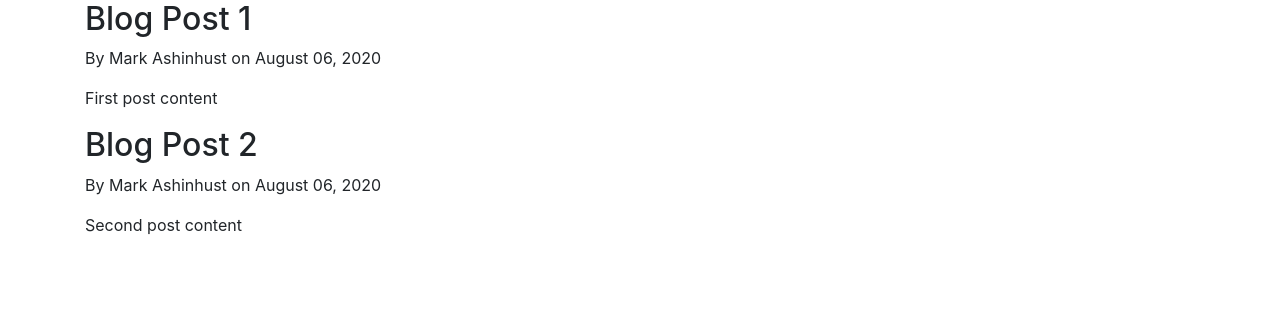
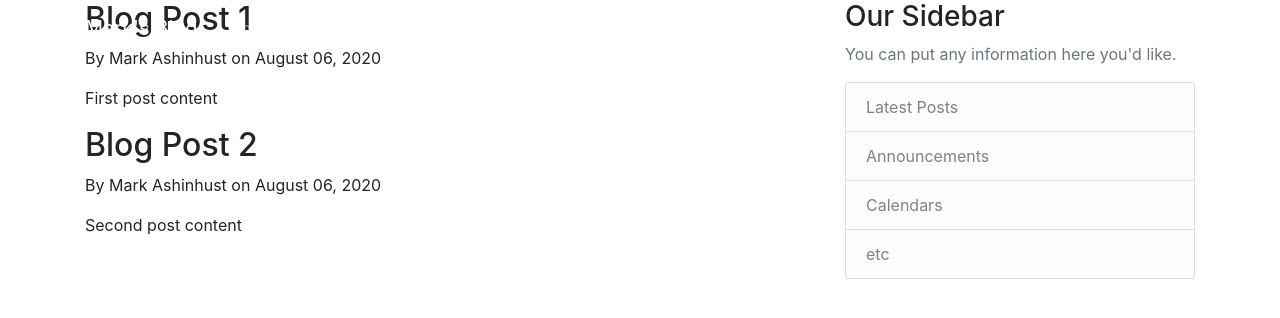
Before and after one commit to Markay12/FlaskBlog, a Flask app: page / in a window 1280 px wide. Shown: the top 318 px of the page. Run offline with Flask 2, Linux system fonts and the light colour scheme; some libraries are stand-ins or nearby versions.

Commit message:
naviagtion and css formatting implemented

```diff
--- a/templates/layout.html
+++ b/templates/layout.html
@@ -8,22 +8,63 @@
      <!-- Bootstrap CSS -->
      <link rel="stylesheet" href="https://stackpath.bootstrapcdn.com/bootstrap/4.3.1/css/bootstrap.min.css" integrity="sha384-ggOyR0iXCbMQv3Xipma34MD+dH/1fQ784/j6cY/iJTQUOhcWr7x9JvoRxT2MZw1T" crossorigin="anonymous">
 
+     <link rel="stylesheet" type="="text/css" href="{{ url_for('static', filename='main.css') }}">
+
     <!--An jinja if-else statement to show the user what webpage they are on and its title-->
     {% if title %}
         <title>Mark's Blog - {{ title }}</title>
     {% else %}
         <title>Mark's Blog</title>
     {% endif %}
+
 </head>
 <body>
-    <div class="container">
-        {% block content %}{% endblock %}
+    <header class="site-header">
+        <nav class="navbar navbar-expand-md navbar-dark bg-steel fixed-top">
+          <div class="container">
+            <a class="navbar-brand mr-4" href="/">Mark's Blog</a>
+            <button class="navbar-toggler" type="button" data-toggle="collapse" data-target="#navbarToggle" aria-controls="navbarToggle" aria-expanded="false" aria-label="Toggle navigation">
+              <span class="navbar-toggler-icon"></span>
+            </button>
+            <div class="collapse navbar-collapse" id="navbarToggle">
+              <div class="navbar-nav mr-auto">
+                <a class="nav-item nav-link" href="/">Home</a>
+                <a class="nav-item nav-link" href="/about">About</a>
+              </div>
+              <!-- Navbar Right Side -->
+              <div class="navbar-nav">
+                <a class="nav-item nav-link" href="/login">Login</a>
+                <a class="nav-item nav-link" href="/register">Register</a>
+              </div>
+            </div>
+          </div>
+        </nav>
+    </header>
+    <main role="main" class="container">
+    <div class="row">
+        <div class="col-md-8">
+         {% block content %}{% endblock %}
+        </div>
+        <div class="col-md-4">
+        <div class="content-section">
+         <h3>Our Sidebar</h3>
+            <p class='text-muted'>You can put any information here you'd like.
+            <ul class="list-group">
+                <li class="list-group-item list-group-item-light">Latest Posts</li>
+                <li class="list-group-item list-group-item-light">Announcements</li>
+                <li class="list-group-item list-group-item-light">Calendars</li>
+                <li class="list-group-item list-group-item-light">etc</li>
+            </ul>
+            </p>
+        </div>
+        </div>
     </div>
+    </main>
 
-     <!-- jQuery first, then Popper.js, then Bootstrap JS -->
-     <script src="https://code.jquery.com/jquery-3.3.1.slim.min.js" integrity="sha384-q8i/X+965DzO0rT7abK41JStQIAqVgRVzpbzo5smXKp4YfRvH+8abtTE1Pi6jizo" crossorigin="anonymous"></script>
-     <script src="https://cdnjs.cloudflare.com/ajax/libs/popper.js/1.14.7/umd/popper.min.js" integrity="sha384-UO2eT0CpHqdSJQ6hJty5KVphtPhzWj9WO1clHTMGa3JDZwrnQq4sF86dIHNDz0W1" crossorigin="anonymous"></script>
-     <script src="https://stackpath.bootstrapcdn.com/bootstrap/4.3.1/js/bootstrap.min.js" integrity="sha384-JjSmVgyd0p3pXB1rRibZUAYoIIy6OrQ6VrjIEaFf/nJGzIxFDsf4x0xIM+B07jRM" crossorigin="anonymous"></script>
+         <!-- jQuery first, then Popper.js, then Bootstrap JS -->
+         <script src="https://code.jquery.com/jquery-3.3.1.slim.min.js" integrity="sha384-q8i/X +965DzO0rT7abK41JStQIAqVgRVzpbzo5smXKp4YfRvH+8abtTE1Pi6jizo" crossorigin="anonymous"></script>
+         <script src="https://cdnjs.cloudflare.com/ajax/libs/popper.js/1.14.7/umd/popper.min.js"    integrity="sha384-UO2eT0CpHqdSJQ6hJty5KVphtPhzWj9WO1clHTMGa3JDZwrnQq4sF86dIHNDz0W1"    crossorigin="anonymous"></script>
+         <script src="https://stackpath.bootstrapcdn.com/bootstrap/4.3.1/js/bootstrap.min.js"   integrity="sha384-JjSmVgyd0p3pXB1rRibZUAYoIIy6OrQ6VrjIEaFf/nJGzIxFDsf4x0xIM+B07jRM"   crossorigin="anonymous"></script>
 
 </body>
 </html>
```
